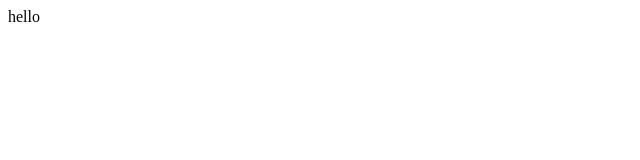
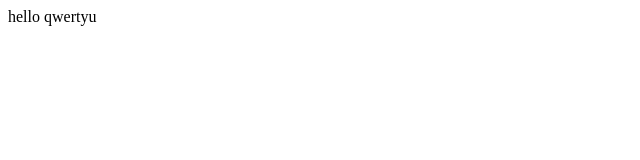
Before and after one commit to hamza-husayn/e-commerce, a plain HTML site: page index.html in a window 1280 px wide. Shown: the full height of the page, 0-640 px from the left. Drawn offline with Linux system fonts and the light colour scheme.

Commit message:
doneertetfghf

```diff
--- a/index.html
+++ b/index.html
@@ -6,6 +6,6 @@
     <title>Document</title>
 </head>
 <body>
-    hello
+    hello qwertyu
 </body>
 </html>
```
